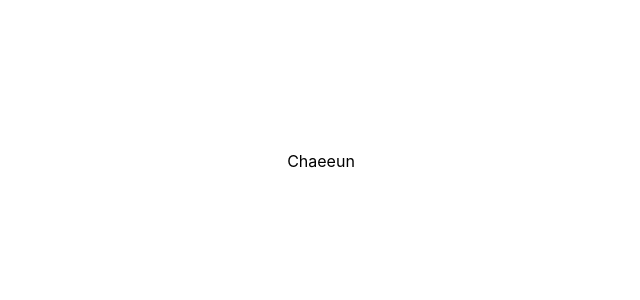
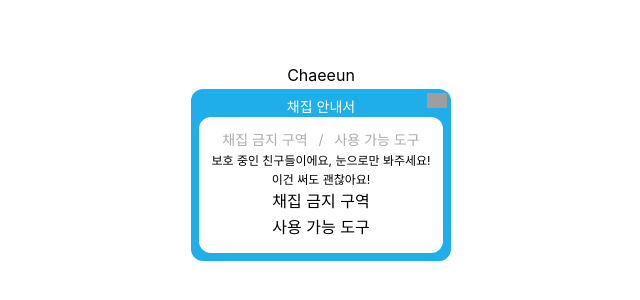
Before and after one commit to MindySo/HaeruHand_405, a React (Vite) app in the folder frontend/: page /chaeeun in a window 1280 px wide. Shown: the part 238-538 px from the top of the page, without its empty margins (319-959 px from the left). Built offline with nearby package versions, Linux system fonts and the light colour scheme; grey boxes are pictures that could not be loaded; a web font is replaced by a local one.

Commit message:
feat: InfoModal.tsx 수정(S13P11A405-55)

```diff
--- a/frontend/src/components/molecules/InfoModal/InfoModal.tsx
+++ b/frontend/src/components/molecules/InfoModal/InfoModal.tsx
@@ -1,32 +1,78 @@
+import theme from '../../../theme';
 import { Text } from '../../atoms';
+import closeButtonImg from './closeButton.png';
 
 export const InfoModal = () => {
-  <div className="modalWindow">
+  return (
+    <div
+      className="modalWindow"
+      style={{
+        backgroundColor: theme.colors.main,
+        borderRadius: theme.borderRadius.lg,
+        padding: theme.spacing.sm,
+        paddingTop: theme.spacing.sm,
+        position: 'relative', // 닫기 버튼 배치를 위한 설정
+      }}
+    >
       {/* 1. 모달 창 헤더 */}
-    <div className="header">
       {/* 1-1. 창 제목 */}
-      <header>
-        <Text>채집 안내서</Text>
+      <header
+        className="headerTitle"
+        style={{
+          display: 'flex',
+          justifyContent: 'center',
+        }}
+      >
+        <Text style={{ color: theme.colors.white, fontSize: theme.typography.fontSize.sm }}>
+          채집 안내서
+        </Text>
       </header>
-
-      {/* 1-2. 닫기 버튼 */}
-      <div className="closeModal">x</div>
+      {/* 1-2. 닫기 버튼 -> 우 상단에 고정(일단 임시로 png 넣어두었습니다) */}
+      <div
+        className="closeModal"
+        style={{
+          color: theme.colors.lightGray, // svg인 경우에 색상 변경 가능이라 추후 변경 예정
+          position: 'absolute',
+          top: theme.spacing.xs,
+          right: theme.spacing.xs,
+          // png 크기 조절
+          width: 20,
+          height: 20,
+        }}
+      >
+        <img src={closeButtonImg} alt="close" style={{ cursor: 'pointer', display: 'block' }} />
       </div>
 
       {/* 2. 모달 창 내부 (헤더 아래) 박스 */}
-    <div className="boxInWindow">
-      {/* 2-1. 토글 버튼 */}
-      <div className="toggleButton">
+      <div
+        className="boxInWindow"
+        style={{
+          backgroundColor: theme.colors.white,
+          borderRadius: theme.borderRadius.lg,
+          padding: theme.spacing.md,
+        }}
+      >
+        {/* 2-1. 토글 버튼 -> state 사용 */}
+        <div
+          className="toggleButton"
+          style={{
+            display: 'flex',
+            justifyContent: 'space-evenly',
+            fontSize: theme.typography.fontSize.sm,
+            color: theme.colors.gray,
+          }}
+        >
           {/* 채집 금지 구역 || 사용 가능 도구 */}
           <div>채집 금지 구역</div>
+          <span>/</span>
           <div>사용 가능 도구</div>
         </div>
 
-      {/* 2-2. 소제목 */}
-      <div className="smallTitle">
+        {/* 2-2. 소제목(내용) */}
+        <div className="smallTitle" style={{ fontSize: theme.typography.fontSize.xs }}>
           {/* 채집 금지 구역 || 사용 가능 도구 */}
-        <div>채집 금지 구역</div>
-        <div>사용 가능 도구</div>
+          <div>보호 중인 친구들이에요, 눈으로만 봐주세요!</div>
+          <div>이건 써도 괜찮아요!</div>
         </div>
 
         {/* 2-3. 목록 */}
@@ -36,7 +82,6 @@ export const InfoModal = () => {
           <div>사용 가능 도구</div>
         </div>
       </div>
-  </div>;
-
-  return InfoModal;
+    </div>
+  );
 };
--- a/frontend/src/pages/Chaeeun.tsx
+++ b/frontend/src/pages/Chaeeun.tsx
@@ -1,5 +1,12 @@
+import { InfoModal } from '../components/molecules/InfoModal/InfoModal';
+
 const Chaeeun = () => {
-  return <div>Chaeeun</div>;
+  return (
+    <div>
+      <div>Chaeeun</div>
+      <InfoModal />
+    </div>
+  );
 };
 
 export default Chaeeun;
```
Lines whose indentation alone changed are shown as unchanged.
